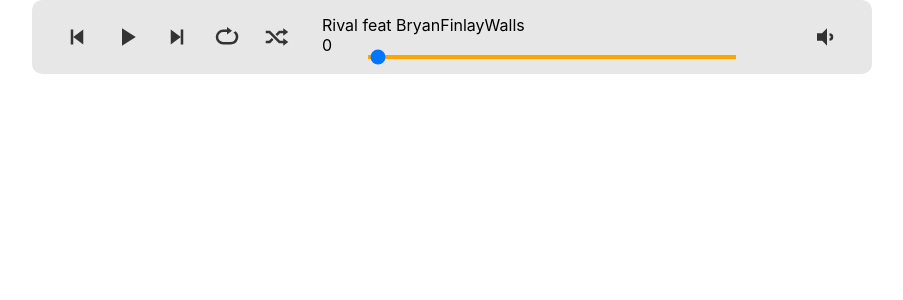
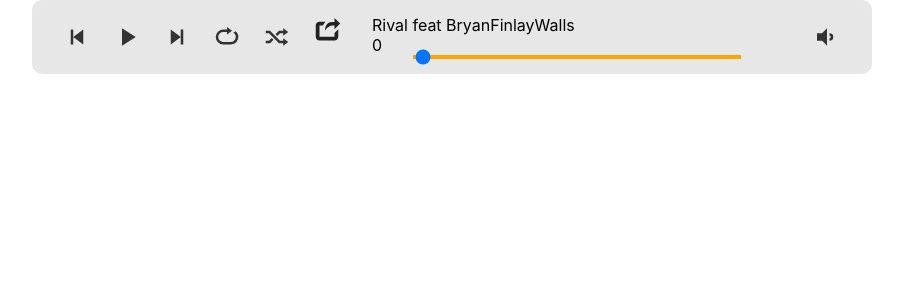
Before and after one commit to Yevgeniy-Ten/audio-player-react, a React (Create React App) app: page / in a window 1280 px wide. Shown: the top 300 px of the page, without its empty margins (188-1091 px from the left). Built offline with nearby package versions, Linux system fonts and the light colour scheme.

Commit message:
#10 Add download audio btn

```diff
--- a/src/components/MusicControls/MusicControls.css
+++ b/src/components/MusicControls/MusicControls.css
@@ -49,3 +49,8 @@
 .BtnActive {
     background-color: red;
 }
+
+.DownloadBtn {
+    background-image: url("../../design/download-i.svg");
+    background-size: contain;
+}
--- a/src/components/MusicControls/MusicControls.js
+++ b/src/components/MusicControls/MusicControls.js
@@ -1,7 +1,7 @@
 import React from 'react';
 import "./MusicControls.css"
 
-const MusicControls = ({togglePlay, isPlayed, nextAudio, prevAudio, toggleLoop, isLooped, toggleShuffle, isShuffle}) => {
+const MusicControls = ({togglePlay, isPlayed, nextAudio, prevAudio, toggleLoop, isLooped, toggleShuffle, isShuffle,audioPath}) => {
     const playBtnClasses = ["MusicBtn", "PlayBtn"]
     if (isPlayed) {
         playBtnClasses.push("stop")
@@ -21,6 +21,7 @@ const MusicControls = ({togglePlay, isPlayed, nextAudio, prevAudio, toggleLoop,
             <button onClick={nextAudio} className="MusicBtn NextBtn"></button>
             <button onClick={toggleLoop} className={loopBtnClasses.join(" ")}></button>
             <button onClick={toggleShuffle} className={shuffleBtnClasses.join(" ")}></button>
+            <a title="скачать" href={audioPath} download className="MusicBtn DownloadBtn"></a>
         </div>
     )
 }
--- a/src/containers/MusicApp/MusicApp.js
+++ b/src/containers/MusicApp/MusicApp.js
@@ -192,7 +192,8 @@ const MusicApp = () => {
             <MusicControls prevAudio={prevAudio} nextAudio={nextAudio}
                            togglePlay={togglePlay} isPlayed={isPlayed}
                            toggleLoop={toggleLoop} isLooped={isLoop}
-                           isShuffle={isShuffle} toggleShuffle={toggleShuffle}/>
+                           isShuffle={isShuffle} toggleShuffle={toggleShuffle}
+                           audioPath={currentAudio.path}/>
             <Music nextAudio={nextAudio}
                    currentTimeUpdater={currentTimeUpdater}
                    audioProgressRef={audioProgressRef}
```
Also changed, not shown: src/design/download-i.svg (added).
